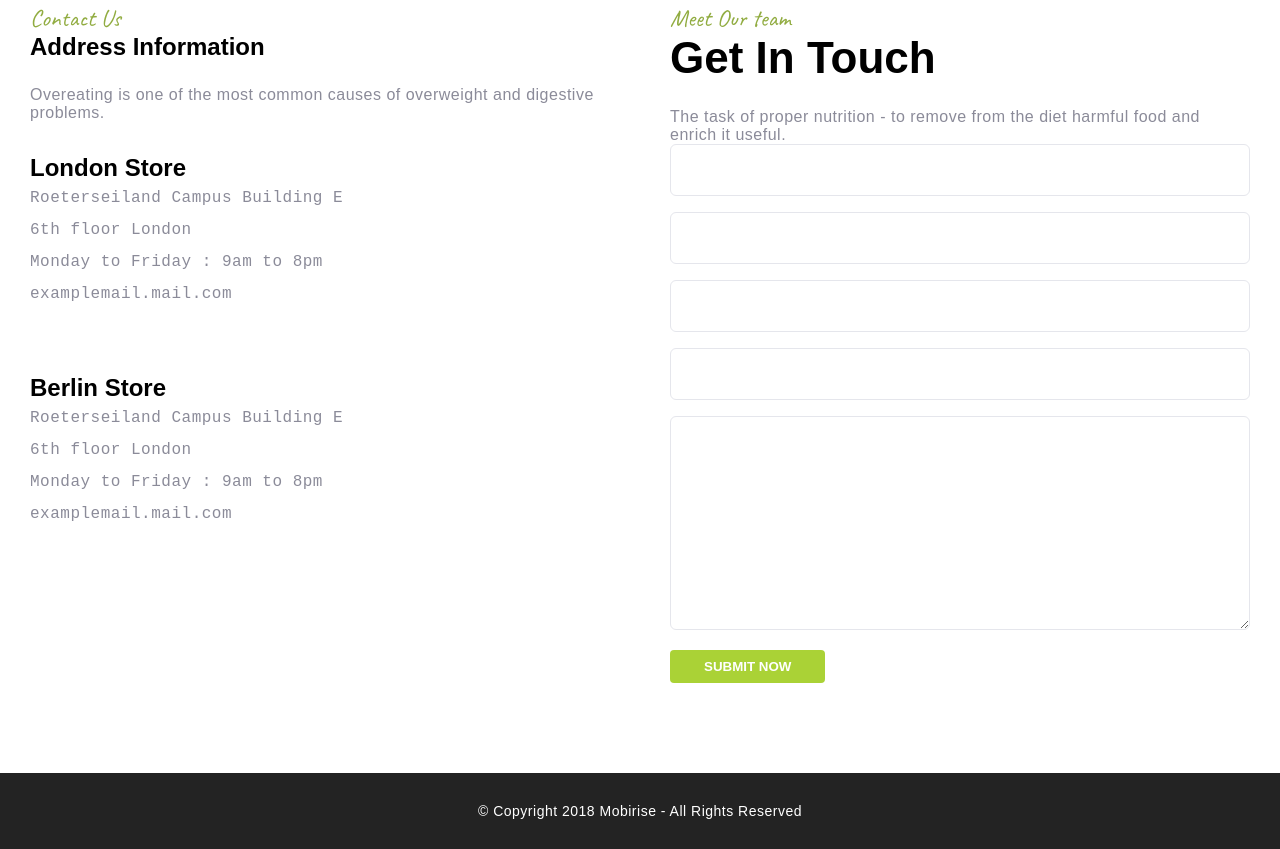
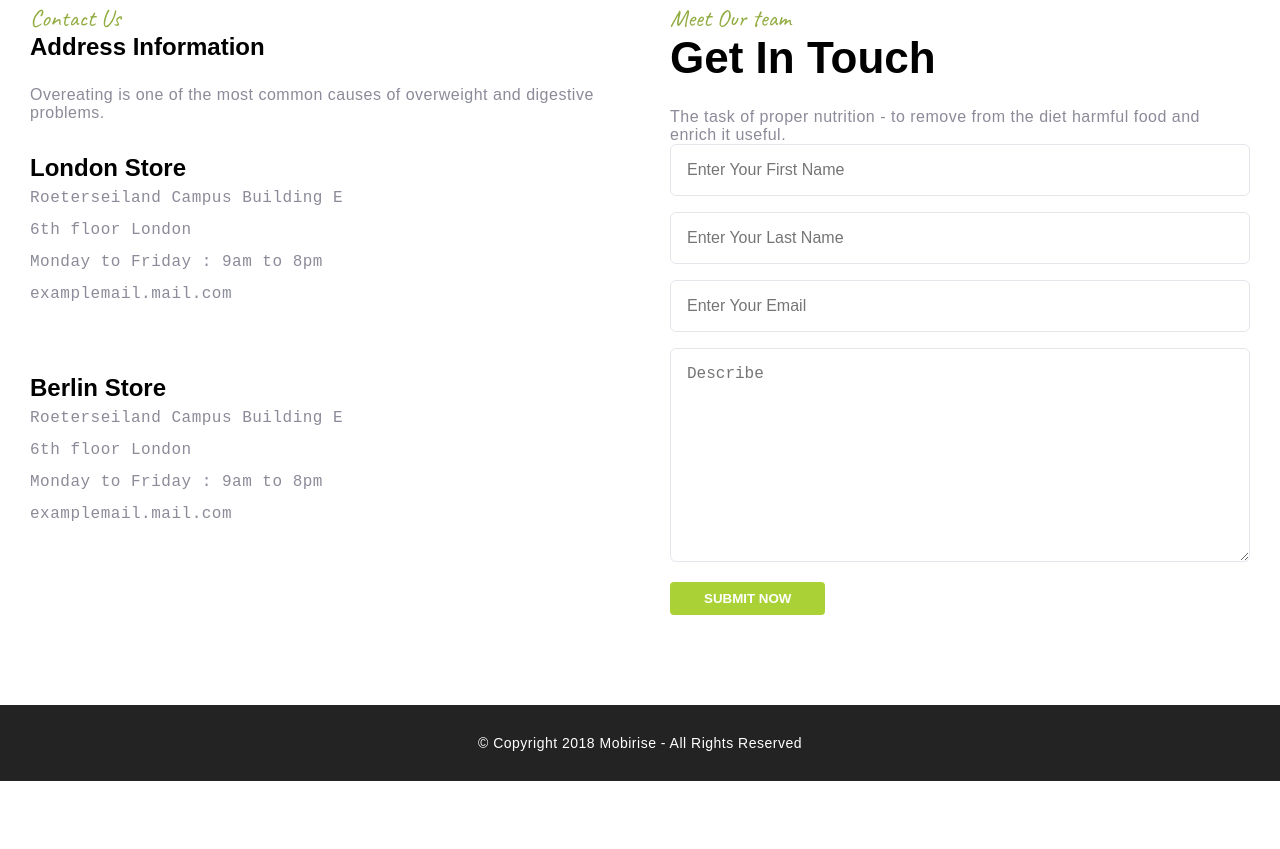
Before and after one commit to anuj-kumary/Responsive-Web, a plain HTML site: page index.html in a window 1280 px wide. Shown: the part 3480-4329 px from the top of the page. After the commit the page ends 4261 px from the top, so only its background shows below. Drawn offline with Linux system fonts and the light colour scheme.

Commit message:
feat:contact form

```diff
--- a/index.html
+++ b/index.html
@@ -178,16 +178,13 @@ examplemail.mail.com</pre>
                     <h2>Get In Touch</h2>
                     <p class="contact-text ">The task of proper nutrition - to remove from the diet harmful food and enrich it useful.</p>
                 <form>
-                    <input class="input-box" type="text"  id="">
+                    <input class="input-box" type="text" placeholder="Enter Your First Name">
 
+                    <input class="input-box" type="text" placeholder="Enter Your Last Name"  >
 
-                    <input class="input-box" type="text"  id="">
+                    <input class="input-box" type="email" placeholder="Enter Your Email" >
 
-                    <input class="input-box" type="text"  id="">
-
-                    <input class="input-box" type="email"  id="">
-
-                    <textarea class="input-box" cols="30" rows="10"></textarea>
+                    <textarea placeholder="Describe" class="input-box" cols="30" rows="10"></textarea>
 
                     <button class="submit-btn">Submit Now</button>
 
```
